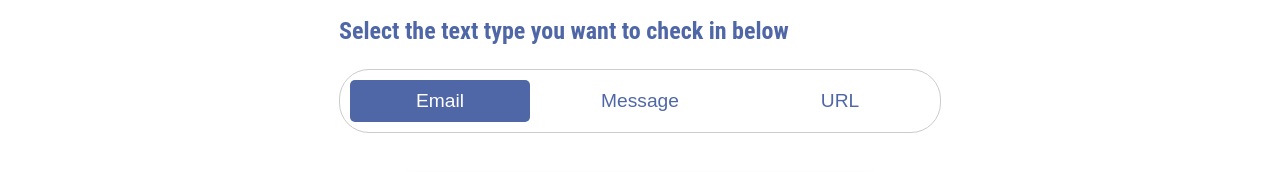
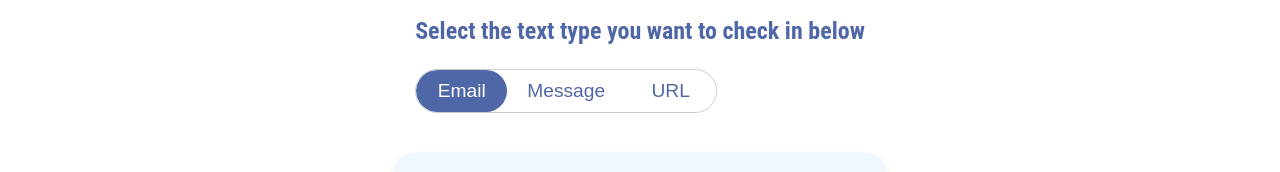
Before and after one commit to YQiZhu/ScamGuard, a React (Create React App) app in the folder scamguard_react/: page /checkScam in a window 1280 px wide. Shown: the part 290-462 px from the top of the page. Built offline with nearby package versions, Linux system fonts and the light colour scheme.

Commit message:
Update scam detector page ui and view.py

```diff
--- a/scamguard_react/src/CheckScams/CheckEmails.js
+++ b/scamguard_react/src/CheckScams/CheckEmails.js
@@ -20,20 +20,18 @@ const CheckEmails = ({ onSubmit }) => {
       body: emailBody,
     };
 
-    try {
-      // Make the POST request to the Django API (model_1 endpoint)
-      const response = await axios.post('https://scamguard.live/api/predict/model1/', emailData);
-
+    axios.post('https://scamguard.live/api/predict/model1/', emailData)
+      .then((response) => {
         // Handle the response
         setResult(response.data); // Store the response in state
         console.log('Predict Data:', response.data);
         alert("Prediction received! Check the result below.");
-
-    } catch (error) {
+      })
+      .catch((error) => {
         // Handle error (e.g., missing fields or invalid email)
         console.error("Error during the prediction:", error);
         alert("An error occurred while checking the email. Please try again.");
-    }
+      });
   };
 
   return (
--- a/scamguard_react/src/CheckScamsPage.css
+++ b/scamguard_react/src/CheckScamsPage.css
@@ -41,7 +41,8 @@
 
 .scam-checker-selection {
     /* position: absolute; */
-    left: 90px;
+    left: 100px;
+    /* top: 400px; */
 }
 
 .scam-checker-segmented-control {
@@ -51,26 +52,34 @@
     overflow: hidden;
     justify-content: center;
     margin: 10px 0;
-    width: 600px;
+    width: 300px;
 }
 
 .segment-btn {
     flex: 1;
+    width: 100%;
+    height: 100%;
     padding: 10px 20px;
     border: none;
     background-color: #ffffff;
     cursor: pointer;
     color: #4F67A6;
     transition: background-color 0.3s ease;
+    margin: 0%;
+    border-radius: 30px;
 }
 
 .segment-btn.selected {
+    width: 100%;
+    height: 100%;
     background-color: #4F67A6;
     color: white;
+    border-radius: 30px;
 }
 
 .segment-btn:not(.selected):hover {
     background-color: #e0e0e0;
+    border-radius: 30px;
 }
 
 .scam-checker-component {
--- a/scamguard_react/src/CheckScamsPage.js
+++ b/scamguard_react/src/CheckScamsPage.js
@@ -7,24 +7,6 @@ import CheckEmails from './CheckScams/CheckEmails';
 const CheckScamsPage = () => {
 
     const [selectedType, setSelectedType] = useState('email');
-    const [result, setResult] = useState(null);
-
-    const handleSubmit = async (data) => {
-        try {
-            // Replace this with the actual API endpoint hosted on your Django EC2
-            const response = await fetch('http://your-ec2-url.com/api/checkscam', {
-                method: 'POST',
-                headers: {
-                    'Content-Type': 'application/json',
-                },
-                body: JSON.stringify({ ...data, type: selectedType }),
-            });
-            const resultData = await response.json();
-            setResult(resultData.message); // Assuming your API returns a message
-        } catch (error) {
-            console.error("Error submitting the form: ", error);
-        }
-    };
 
     return (
         <div className="CheckScamsPage">
@@ -61,18 +43,11 @@ const CheckScamsPage = () => {
                         </div>
                     </div>
                     <div className="scam-checker-component">
-                        {selectedType === 'email' && <CheckEmails onSubmit={handleSubmit} />}
+                        {selectedType === 'email' && <CheckEmails />}
                         {/* {selectedType === 'message' && <CheckMessages onSubmit={handleSubmit} />} */}
                         {/* {selectedType === 'url' && <CheckURLs onSubmit={handleSubmit} />} */}
                     </div>
-
-                    {result && (
-                        <div>
-                            <h3>Result: {result}</h3>
-                        </div>
-                    )}
                 </div>
-
             </main>
         </div>
     );
```
Also changed, not shown: 1 other file (tests, documents, lock files or other folders). Lines whose indentation alone changed are shown as unchanged.
